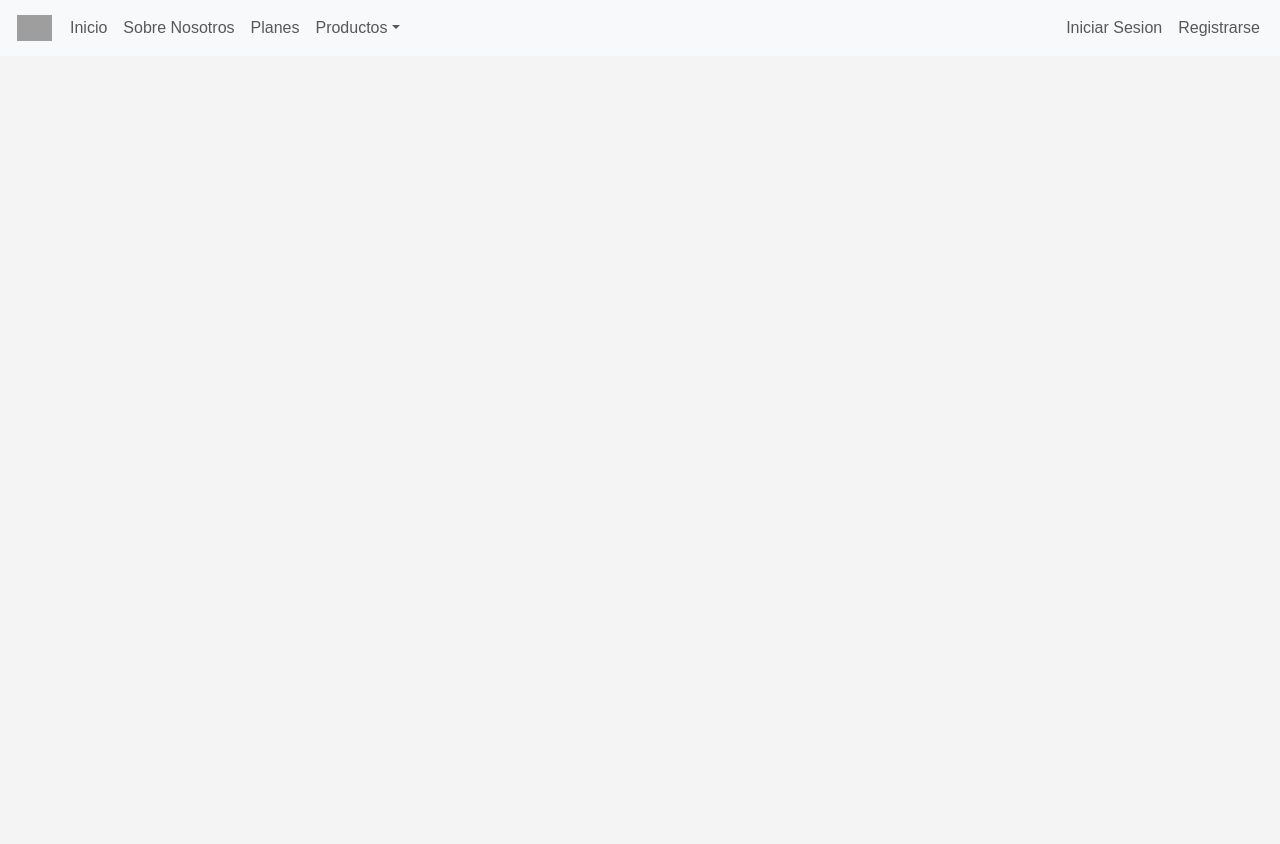
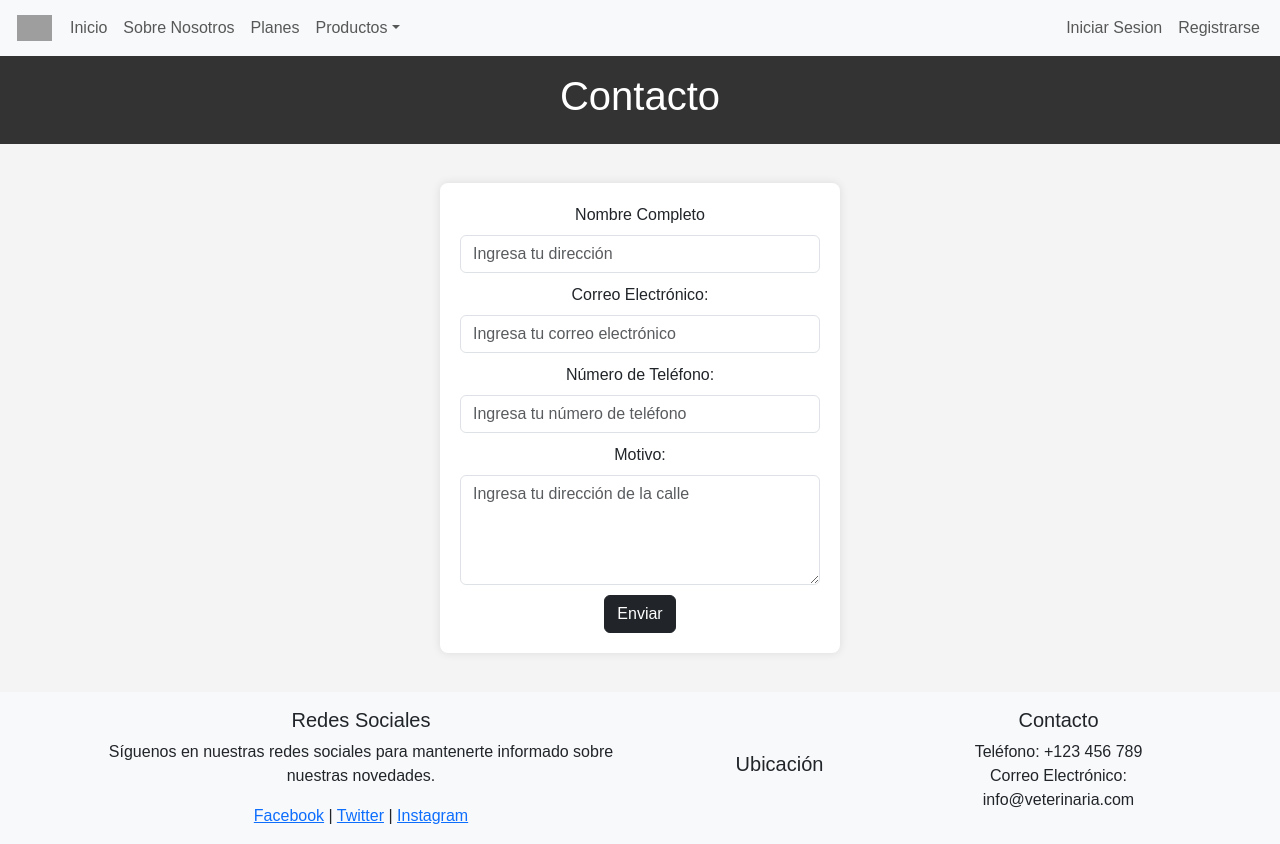
Before and after one commit to juancosentino/frontend-final, a React (Vite) app: page /Contact in a window 1280 px wide. Before the commit the page ends 800 px from the top, so only its background shows below. Built offline with nearby package versions, Linux system fonts and the light colour scheme; grey boxes are pictures that could not be loaded.

Commit message:
agregue el componente de contact page

```diff
--- /dev/null
+++ b/src/components/ContactC.jsx
@@ -0,0 +1,42 @@
+import React from 'react'
+import { Container, Row, Col, Form, Button } from 'react-bootstrap';
+import '../css/ContactC.css'
+
+const ContactC = () => {
+  return (
+    <>
+        <header className='titleContact' style={{ backgroundColor: '#333', color: 'white', textAlign: 'center', padding: '1em' }}>
+            <h1>Contacto</h1>
+        </header>
+
+        <Container style={{ minHeight: '68.5vh', display: 'flex', justifyContent: 'center', alignItems: 'center' }}>
+            <Form style={{ maxWidth: '400px', width: '100%', padding: '20px', backgroundColor: 'white', borderRadius: '8px', boxShadow: '0 0 10px rgba(0, 0, 0, 0.1)' }}>
+                <Form.Group controlId="formDireccion">
+                    <Form.Label>Nombre Completo</Form.Label>
+                    <Form.Control type="text" placeholder="Ingresa tu dirección" required />
+                </Form.Group>
+                <Form.Group controlId="formCorreo" style={{marginTop:'10px'}}>
+                    <Form.Label>Correo Electrónico:</Form.Label>
+                    <Form.Control type="email" placeholder="Ingresa tu correo electrónico" required />
+                </Form.Group>
+
+                <Form.Group controlId="formTelefono" style={{marginTop:'10px'}}>
+                    <Form.Label>Número de Teléfono:</Form.Label>
+                    <Form.Control type="tel" placeholder="Ingresa tu número de teléfono" required />
+                </Form.Group>
+
+                <Form.Group controlId="formCalle" style={{marginTop:'10px'}}>
+                    <Form.Label>Motivo:</Form.Label>
+                    <Form.Control as="textarea" rows={4} placeholder="Ingresa tu dirección de la calle" required />
+                </Form.Group>
+
+                <Button variant="dark" type="submit" style={{marginTop:'10px'}}>
+                    Enviar
+                </Button>
+            </Form>
+        </Container>
+    </>
+  )
+}
+
+export default ContactC
--- /dev/null
+++ b/src/css/ContactC.css
@@ -0,0 +1,6 @@
+
+@media(max-width: 450px){
+    body{
+        height: 40vh;
+    }
+}
--- a/src/pages/ContactPage.jsx
+++ b/src/pages/ContactPage.jsx
@@ -2,14 +2,17 @@ import { Container } from 'react-bootstrap';
 import 'bootstrap/dist/css/bootstrap.min.css';
 import 'bootstrap/dist/js/bootstrap.bundle.js';
 import NavbarC from "../components/NavbarC"
+import FooterC from '../components/FooterC';
+import ContactC from '../components/ContactC';
 
 const ContactPage = () => {
   return (
     <>
         <NavbarC/>
-        <Container>
 
-        </Container>
+        <ContactC/>
+
+        <FooterC/>
     </>
 
   )
```
